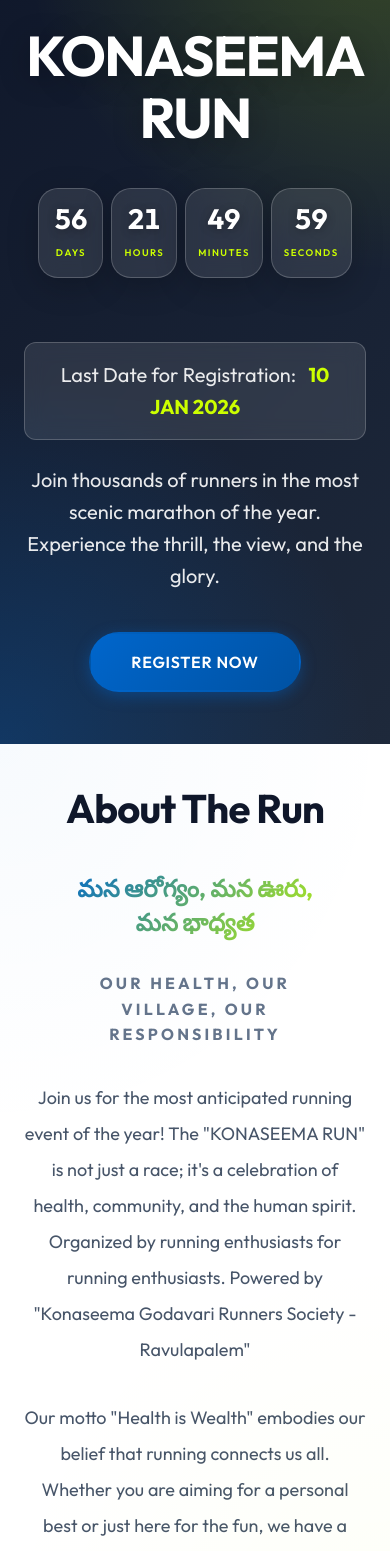
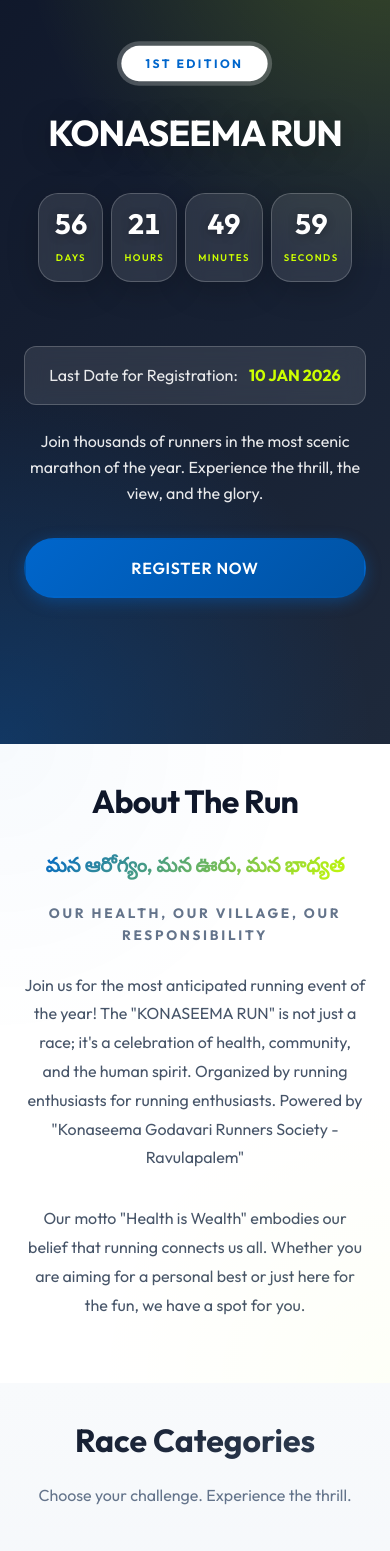
Before and after one commit to kgrunnersravulapalem-ui/event-website, a Next.js app: page / in a window 390 px wide. Shown: the part 217-1768 px from the top of the page. Built offline with nearby package versions, Linux system fonts and the light colour scheme.

Commit message:
Added mobile viewing styles

```diff
--- a/app/globals.css
+++ b/app/globals.css
@@ -55,6 +55,9 @@
 
 html {
   scroll-behavior: smooth;
+  -webkit-text-size-adjust: 100%;
+  /* Prevent automatic font scaling on iOS */
+  -moz-text-size-adjust: 100%;
 }
 
 body {
@@ -64,6 +67,9 @@
   -webkit-font-smoothing: antialiased;
   -moz-osx-font-smoothing: grayscale;
   line-height: 1.6;
+  text-rendering: optimizeLegibility;
+  -webkit-tap-highlight-color: transparent;
+  /* Remove tap highlight on mobile */
 
   /* Refined animated gradient */
   background:
@@ -72,6 +78,8 @@
     linear-gradient(180deg, #ffffff 0%, #f8fafc 100%);
   background-attachment: fixed;
   min-height: 100vh;
+  min-height: 100dvh;
+  /* Dynamic viewport height for modern browsers/iOS */
 }
 
 a {
--- a/app/prizes/Prizes.module.css
+++ b/app/prizes/Prizes.module.css
@@ -411,3 +411,51 @@
         margin-top: -2rem;
     }
 }
+
+@media (max-width: 480px) {
+    .headerContent h1 {
+        font-size: 2.25rem;
+    }
+
+    .sectionTitle {
+        font-size: 1.75rem;
+    }
+
+    .infoValue {
+        font-size: 1.75rem;
+    }
+
+    .ctaSection h2 {
+        font-size: 1.75rem;
+    }
+
+    .container {
+        margin-top: -2rem;
+    }
+
+    .prizeCard {
+        border-radius: var(--radius-xl);
+    }
+
+    .cardHeader h4 {
+        font-size: 1.25rem;
+    }
+
+    .genderSplit {
+        padding: 1.5rem 1rem;
+    }
+
+    .prizeRank {
+        font-size: 1rem;
+        padding: 0.6rem;
+    }
+
+    .deliverablesSection {
+        padding: 2rem 1rem;
+    }
+
+    .deliverableItem {
+        padding: 1rem;
+        font-size: 0.95rem;
+    }
+}
--- a/app/register/Register.module.css
+++ b/app/register/Register.module.css
@@ -229,3 +229,27 @@
     font-weight: 800;
     font-size: 1.1rem;
 }
+
+@media (max-width: 480px) {
+    .header {
+        padding: 5rem 1rem 2rem;
+    }
+
+    .headerContent h1 {
+        font-size: 1.75rem;
+    }
+
+    .container {
+        margin-top: -1.5rem;
+        padding: 0 1rem;
+    }
+
+    .card {
+        padding: 1.5rem 1rem;
+    }
+
+    .posterPlaceholder {
+        height: 200px;
+        font-size: 1.25rem;
+    }
+}
--- a/components/layout/Navbar/Navbar.module.css
+++ b/components/layout/Navbar/Navbar.module.css
@@ -125,6 +125,17 @@
     padding-top: 1.5rem;
 }
 
+@media (max-width: 480px) {
+    .logo {
+        font-size: 1.25rem;
+    }
+
+    .mobileNavLink {
+        font-size: 1rem;
+        padding: 0.875rem 0;
+    }
+}
+
 @media (min-width: 768px) {
     .desktopMenu {
         display: flex;
--- a/components/sections/About/About.module.css
+++ b/components/sections/About/About.module.css
@@ -114,13 +114,47 @@
     }
 }
 
-@media (max-width: 768px) {
+@media (max-width: 480px) {
     .title {
-        font-size: 2.5rem;
+        font-size: 2rem;
     }
 
     .text {
-        font-size: 1.125rem;
+        font-size: 1rem;
+        line-height: 1.8;
+    }
+
+    .teluguMotto {
+        font-size: 1.25rem;
+        padding-bottom: 0.5rem;
+    }
+
+    .englishMotto {
+        font-size: 0.85rem;
+    }
+
+    .mottoCard {
+        padding: 1.5rem 1rem;
+    }
+}
+
+@media (min-width: 481px) and (max-width: 767px) {
+    .title {
+        font-size: 2.25rem;
+    }
+
+    .teluguMotto {
+        font-size: 1.5rem;
+    }
+}
+
+@media (min-width: 768px) {
+    .title {
+        font-size: 2.75rem;
+    }
+
+    .text {
+        font-size: 1.25rem;
     }
 
     .mottoCard {
@@ -128,6 +162,6 @@
     }
 
     .teluguMotto {
-        font-size: 1.5rem;
+        font-size: 2rem;
     }
 }
--- a/components/sections/Hero/Hero.module.css
+++ b/components/sections/Hero/Hero.module.css
@@ -158,6 +158,44 @@
     border-color: white !important;
 }
 
+@media (max-width: 480px) {
+    .headline {
+        font-size: 2.25rem;
+    }
+
+    .subhead {
+        font-size: 1rem;
+        margin-bottom: 2rem;
+    }
+
+    .ctaGroup {
+        flex-direction: column;
+        gap: 1rem;
+        width: 100%;
+    }
+
+    .ctaGroup button,
+    .ctaGroup a {
+        width: 100%;
+    }
+
+    .editionBadge {
+        padding: 0.5rem 1.5rem;
+        font-size: 0.75rem;
+    }
+
+    .deadlineInfo {
+        font-size: 1rem;
+        width: 100%;
+    }
+}
+
+@media (min-width: 481px) and (max-width: 767px) {
+    .headline {
+        font-size: 3rem;
+    }
+}
+
 @media (min-width: 768px) {
     .headline {
         font-size: 5rem;
--- a/components/sections/RaceCategories/RaceCategories.module.css
+++ b/components/sections/RaceCategories/RaceCategories.module.css
@@ -143,3 +143,25 @@
     font-weight: 800;
     color: var(--primary);
 }
+
+@media (max-width: 480px) {
+    .header h2 {
+        font-size: 2rem;
+    }
+
+    .header p {
+        font-size: 1rem;
+    }
+
+    .card {
+        padding: 2rem 1.5rem;
+    }
+
+    .cardTitle {
+        font-size: 1.75rem;
+    }
+
+    .price {
+        font-size: 1.25rem;
+    }
+}
--- a/components/sections/Venue/Venue.module.css
+++ b/components/sections/Venue/Venue.module.css
@@ -95,11 +95,38 @@
     font-size: 0.875rem;
 }
 
-.mapContainer {
-    width: 100%;
-    height: 450px;
-    border-radius: var(--radius-xl);
-    overflow: hidden;
-    box-shadow: 0 20px 40px rgba(0, 0, 0, 0.4);
-    border: 1px solid rgba(255, 255, 255, 0.1);
+@media (max-width: 480px) {
+    .header h2 {
+        font-size: 2rem;
+    }
+
+    .header p {
+        font-size: 1rem;
+    }
+
+    .item {
+        padding: 1.5rem;
+        gap: 1rem;
+    }
+
+    .iconWrapper {
+        width: 48px;
+        height: 48px;
+    }
+
+    .icon {
+        font-size: 1.25rem;
+    }
+
+    .mapContainer {
+        height: 300px;
+    }
+
+    .item h3 {
+        font-size: 1.125rem;
+    }
+
+    .item p {
+        font-size: 0.95rem;
+    }
 }
```
